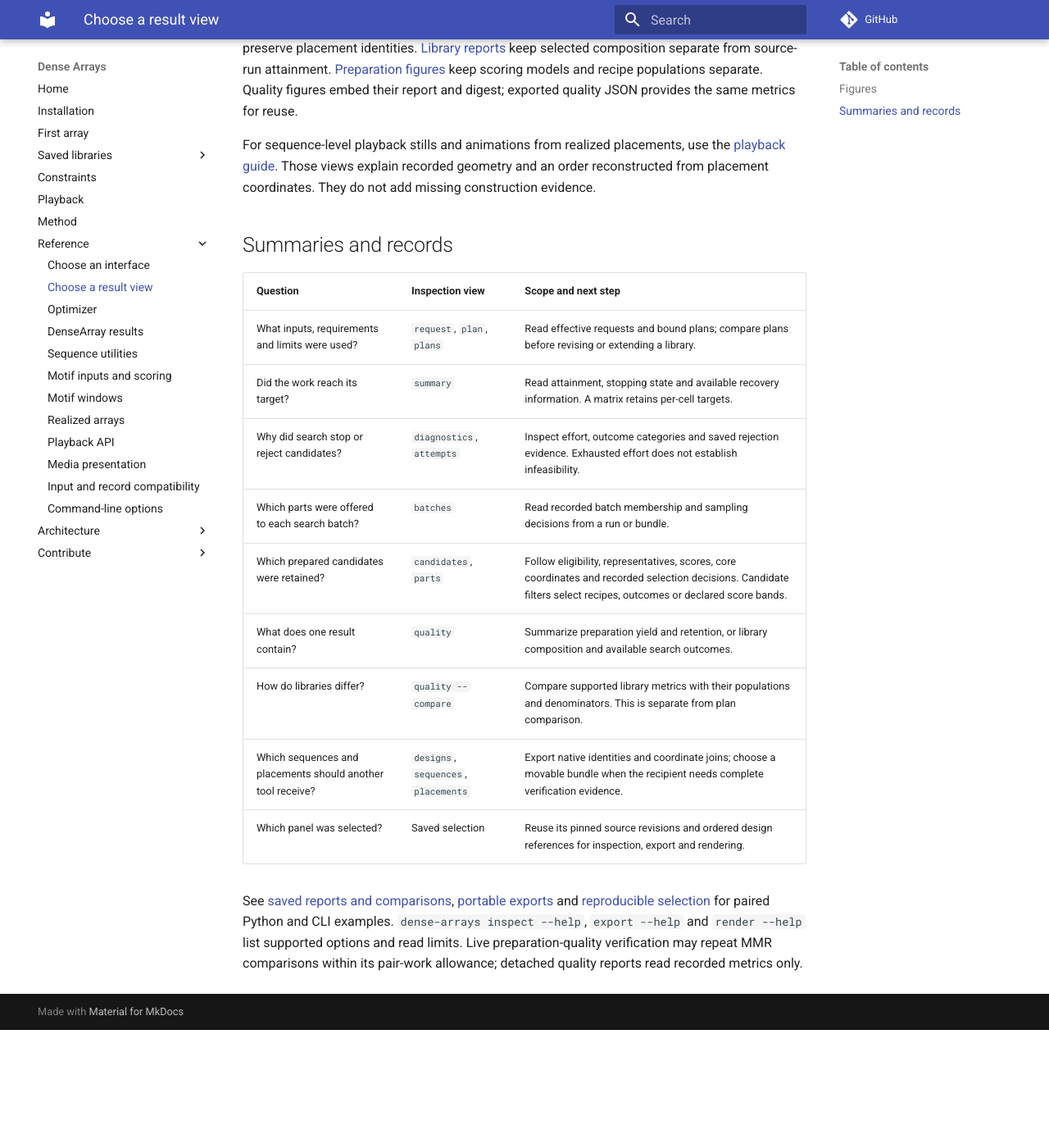
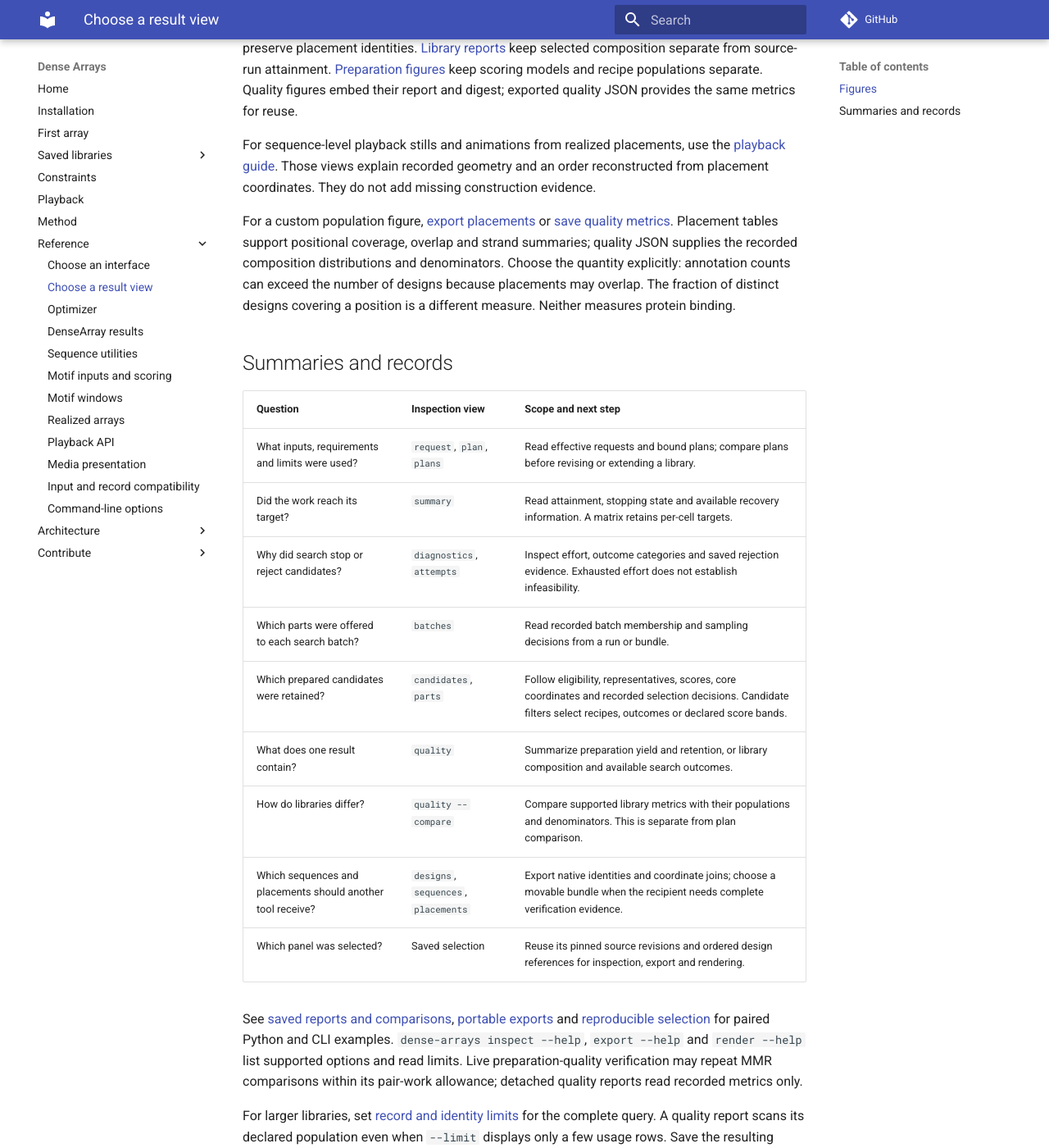
Before and after one commit to e-south/dense-arrays, an MkDocs documentation site: the page built from docs/reference/outputs.md, in a window 1280 px wide and 1400 px high, scrolled down 757 px. Shown: the whole window at 82% size. Built offline with MkDocs 1.6.1 and Material for MkDocs 9.7.7, drawn with Linux system fonts in a browser that asks for light colours; comment, search, counter and statistics services are not loaded; before the commit the page ends 2013 px from its top, so only the background shows below that; some of the changed text lies outside the part shown.

Commit message:
docs(outputs): clarify coverage measures and large-library reads

```diff
--- a/docs/reference/outputs.md
+++ b/docs/reference/outputs.md
@@ -35,6 +35,14 @@ the [playback guide](../playback.md). Those views explain recorded geometry and
 an order reconstructed from placement coordinates. They do not add missing
 construction evidence.
 
+For a custom population figure, [export placements](../library-workflow/bundles.md)
+or [save quality metrics](../library-workflow/handoffs.md#reuse-saved-metrics).
+Placement tables support positional coverage, overlap and strand summaries;
+quality JSON supplies the recorded composition distributions and denominators.
+Choose the quantity explicitly: annotation counts can exceed the number of
+designs because placements may overlap. The fraction of distinct designs
+covering a position is a different measure. Neither measures protein binding.
+
 ## Summaries and records
 
 | Question | Inspection view | Scope and next step |
@@ -56,3 +64,8 @@ CLI examples. `dense-arrays inspect --help`, `export --help` and `render --help`
 list supported options and read limits. Live preparation-quality verification
 may repeat MMR comparisons within its pair-work allowance; detached quality
 reports read recorded metrics only.
+
+For larger libraries, set [record and identity limits](../library-workflow/results/inspection.md#bound-record-inspection)
+for the complete query. A quality report scans its declared population even
+when `--limit` displays only a few usage rows. Save the resulting quality JSON
+to render it again without repeating the source scan.
```
Also changed, not shown: docs/library-workflow/results/inspection.md (+7 -0 lines).
